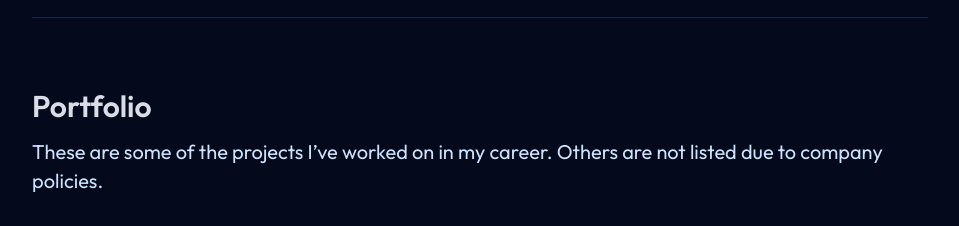
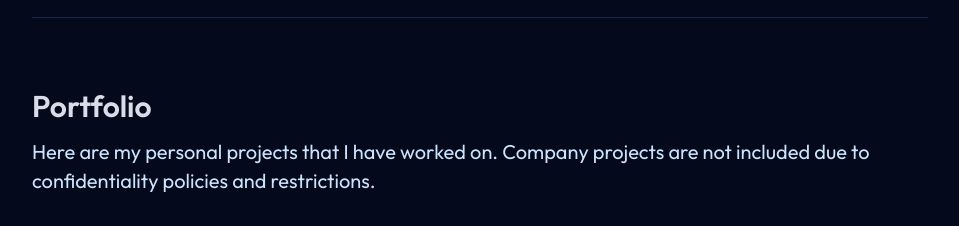
Before and after one commit to markryandelarmente/portfolio, a Next.js app: page / in a window 1280 px wide. Shown: the part 2080-2306 px from the top of the page, without its empty margins (160-1119 px from the left). Built offline with nearby package versions, Linux system fonts and the light colour scheme; grey boxes are pictures that could not be loaded.

Commit message:
fix: update portfolio description

```diff
--- a/app/page.tsx
+++ b/app/page.tsx
@@ -270,7 +270,7 @@ export default function Home() {
             <h2 className="text-3xl font-semibold leading-12">Portfolio</h2>
             {/* <span className="flex items-center gap-x-2 text-sm font-semibold hover:text-primary transition-colors duration-300 cursor-pointer">See All <ArrowRightIcon className="w-4 h-4" /></span> */}
           </div>
-          <p className="text-secondary-foreground text-sm mt-2">These are some of the projects I’ve worked on in my career. Others are not listed due to company policies.</p>
+          <p className="text-secondary-foreground text-sm mt-2">Here are my personal projects that I have worked on. Company projects are not included due to confidentiality policies and restrictions.</p>
           <div className="mt-8 grid md:grid-cols-2 lg:grid-cols-3 gap-4 grid-cols-1">
             {portfolio.map((portfolio, index) => (
               <div key={index} className="group rounded-xl overflow-hidden relative bg-transparent border border-[#18264f] hover:border-primary transition-colors duration-300">
```
